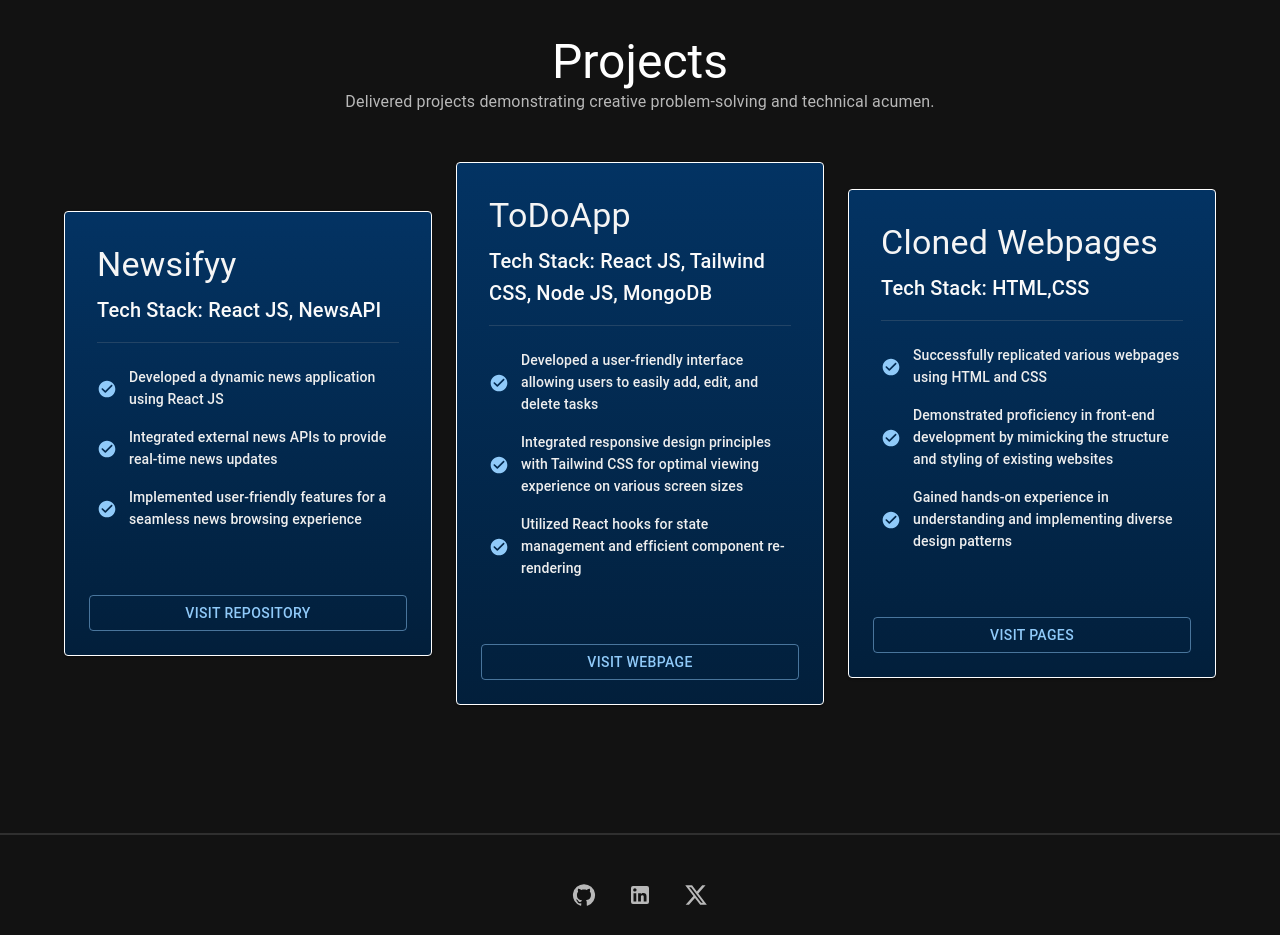
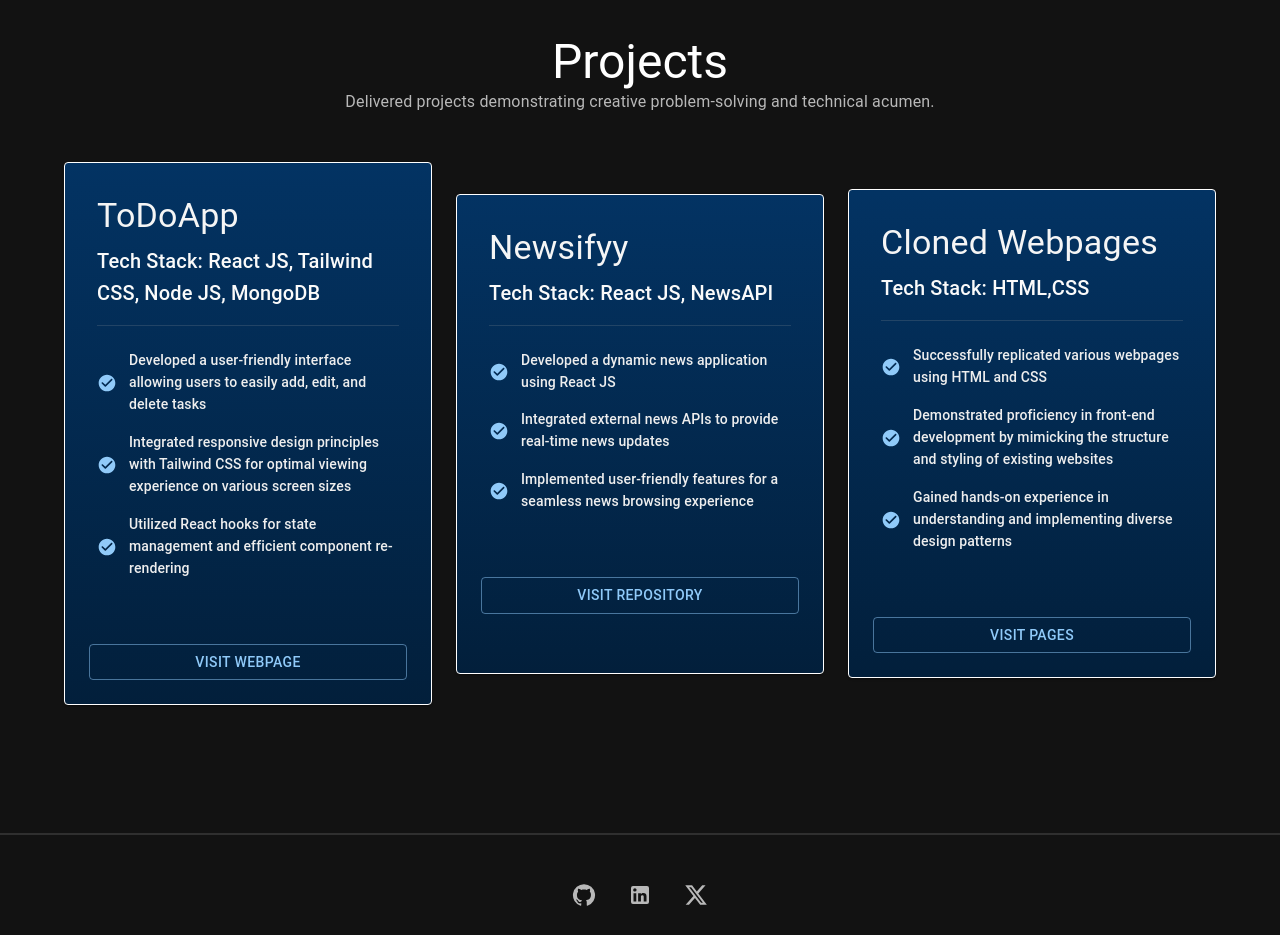
Before and after one commit to rushikeshmunne10/rushikeshmunneportfolio, a React (Vite) app: page / in a window 1280 px wide. Shown: the part 2020-2955 px from the top of the page. Built offline with nearby package versions, Linux system fonts and the light colour scheme.

Commit message:
project section updated

```diff
--- a/src/components/Projects.jsx
+++ b/src/components/Projects.jsx
@@ -13,18 +13,6 @@ import CheckCircleRoundedIcon from '@mui/icons-material/CheckCircleRounded';
 
 const tiers = [
   {
-    title : 'Newsifyy',
-    stack : 'React JS, NewsAPI',
-    description: [
-      'Developed a dynamic news application using React JS',
-      'Integrated external news APIs to provide real-time news updates',
-      'Implemented user-friendly features for a seamless news browsing experience'
-    ],
-    buttonText: 'Visit Repository',
-    buttonVariant: 'outlined',
-    link: 'https://github.com/rushikeshmunne10/NewsApp'
-  },
-  {
     title : 'ToDoApp',
     stack : 'React JS, Tailwind CSS, Node JS, MongoDB',
     description: [
@@ -35,6 +23,18 @@ const tiers = [
     buttonText: 'Visit Webpage',
     buttonVariant: 'outlined',
     link: 'https://rushikeshmunne10.github.io/todoApp/'
+  },
+  {
+    title : 'Newsifyy ',
+    stack : 'React JS, NewsAPI',
+    description: [
+      'Developed a dynamic news application using React JS',
+      'Integrated external news APIs to provide real-time news updates',
+      'Implemented user-friendly features for a seamless news browsing experience'
+    ],
+    buttonText: 'Visit Repository',
+    buttonVariant: 'outlined',
+    link: 'https://github.com/rushikeshmunne10/NewsApp'
   },
   {
     title: 'Cloned Webpages',
@@ -95,6 +95,7 @@ export default function Projects() {
                 border: '1px solid',
                 borderColor: undefined,
                 background: 'linear-gradient(#033363, #021F3B)',
+                minBlockSize: '30rem',
               }}
             >
               <CardContent>
```
